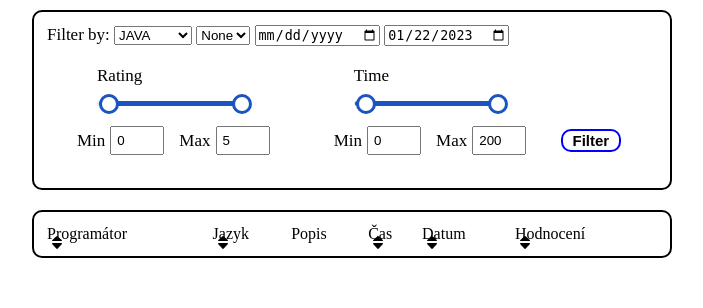
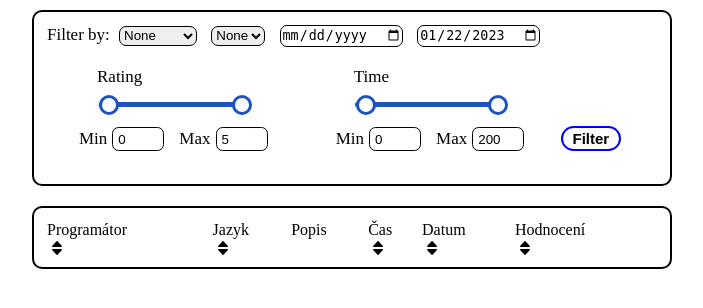
Before and after one commit to vojk/ghosts_tda, a Flask app: page /app/ in a window 1280 px wide. Shown: the top 308 px of the page, without its empty margins (288-991 px from the left). Run offline with Flask 2, Linux system fonts and the light colour scheme; data comes from the database, SQL or seed files in the repository; parts of the project's set-up code (start-up, migrations or seed data) failed here and were passed over.

Commit message:
Skoro hotový design

```diff
--- a/app/static/css/rangeSlider.css
+++ b/app/static/css/rangeSlider.css
@@ -75,6 +75,9 @@
 .range-price input {
     width: 40px;
     padding: 5px;
+    border-radius: 6.5px;
+    border: 1px solid;
+    height: 12px;
 }
 
 .range-price input:first-of-type {
--- a/app/static/css/records.css
+++ b/app/static/css/records.css
@@ -35,11 +35,17 @@
     color: white;
     font-weight: bold;
 }
+#edit:hover{
+    background-color: blue;
+}
 
 #delete{
     border-radius: 5px;
     background-color: lightcoral;
     font-weight: bold;
+}
+#delete:hover{
+    background-color: red;
 }
 
 .button{
@@ -49,15 +55,77 @@
     border: 1px solid black;
 }
 
-.sort, .filter{
+.filter{
     padding: 1px 10px;
     font-weight: bold;
     background-color: white;
     border: 2px solid blue;
-    border-radius: 10px;
+    border-radius: 15px;
     font-size: 15px;
+    height: 25px;
+}
+.filter:hover{
+    background-color: blue;
+    color: white;
 }
 
 #sort-form, #filter-form{
     margin: 3px;
 }
+
+#filter_programmingLangs, #filter_programmers, #filter_min_date, #filter_max_date{
+    margin-left: 5px;
+    margin-right: 5px;
+    min-height: 20px;
+    border-radius: 7px;
+    border: solid 1px ;
+}
+
+#_deleteButton{
+    background-color: lightcoral;
+    border: none;
+    border-radius: 5px;
+    height: 25px;
+    font-weight: bold;
+    margin-bottom: 10px;
+    padding-bottom: 0;
+}
+#_deleteButton:hover{
+    background-color: red;
+}
+
+#_escButton{
+    height: 25px;
+    border-radius: 5px;
+    border: 2px solid blue;
+    background-color: white;
+    font-weight: bold;
+    margin-bottom: 10px;
+    padding-bottom: 0;
+}
+#_escButton:hover{
+    background-color: blue;
+    color: white;
+}
+
+#removeWarn{
+    border: 2px solid black;
+    border-radius: 10px;
+    padding:0 15px;
+}
+
+#filter_programmingLangs{
+
+}
+
+#filter_programmers{
+
+}
+
+#filter_min_date{
+
+}
+
+#filter_max_date{
+
+}
--- a/app/static/css/sortControl.css
+++ b/app/static/css/sortControl.css
@@ -1,8 +1,12 @@
 .ui-sort-control {
-    /*display: flex;*/
+    /* display: flex; */
     align-items: center;
 }
 
 .ui-sort-control .ui-sort-control-hand {
     margin-left: 5px;
 }
+.ui-sort-control-hand{
+    margin-top: 10px;
+    margin-bottom: 15px;
+}
--- a/app/templates/records.html
+++ b/app/templates/records.html
@@ -19,6 +19,7 @@
     <form method="GET" id="filter-form">
         <label for="filter_rating">Filter by:</label>
         <select name="filter_programmingLangs" id="filter_programmingLangs">
+            <option value="None">None</option>
             {% for def in defs %}
                 <option id="option_{{ def.progLangs }}"
                         value="{{ def.progLangs }}">{{ def.progLangs }}</option>
@@ -60,7 +61,15 @@
                          src="{{ url_for('static', filename='svg/caret-down.png') }}" alt="">
                 </div>
             </td>
-            <td>Popis</td>
+            <td>
+                Popis
+                <div  style="visibility: hidden; width: 16px; position: relative;" class="ui-sort-control-hand">
+                    <img id="sort-button-programmingLang-az" style="width: 10px; position: absolute; bottom: 2px;"
+                         src="{{ url_for('static', filename='svg/caret-up.png') }}" alt="">
+                    <img id="sort-button-programmingLang-za" style="width: 10px; position: absolute;"
+                         src="{{ url_for('static', filename='svg/caret-down.png') }}" alt="">
+                </div>
+            </td>
             <td id="sort-button-time" class="ui-sort-control">
                 Čas
                 <div style="width: 16px; position: relative;" class="ui-sort-control-hand">
--- a/app/templates/removeWarn.html
+++ b/app/templates/removeWarn.html
@@ -1,10 +1,10 @@
-<div style="position:absolute; background: white; z-index: 5">
+<div id="removeWarn" style="position:absolute; background: white; z-index: 5">
     <form method="GET" id="form-delete">
         <div>
             <h2 id="_header-delete-info">Vázně si přeješ smazat tento záznam?</h2>
         </div>
         <button type="submit" id="_deleteButton">Smazat</button>
-        <button type="button" onclick="f(); function f() {
+        <button type="button" id="_escButton" onclick="f(); function f() {
           document.getElementById('_remove_approval').style.display = 'none'
         }">Zrušit</button>
     </form>
```
